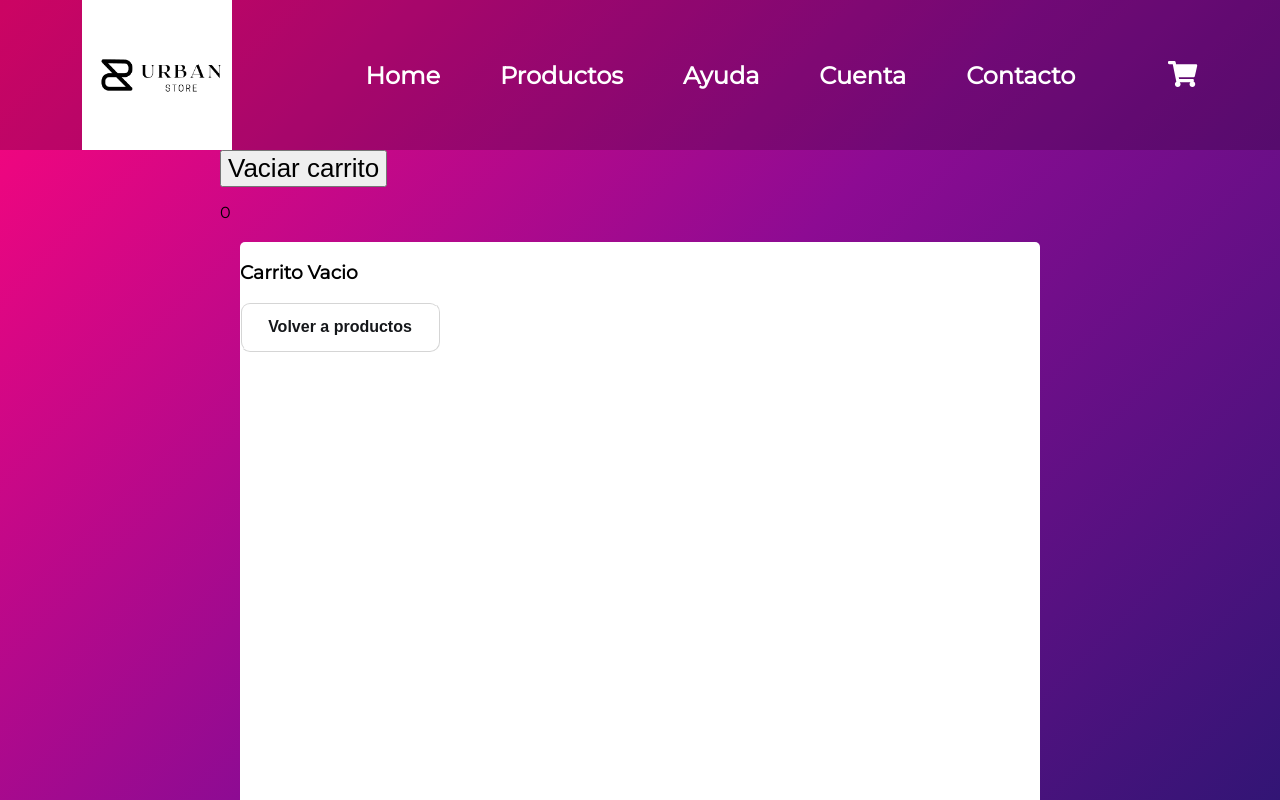
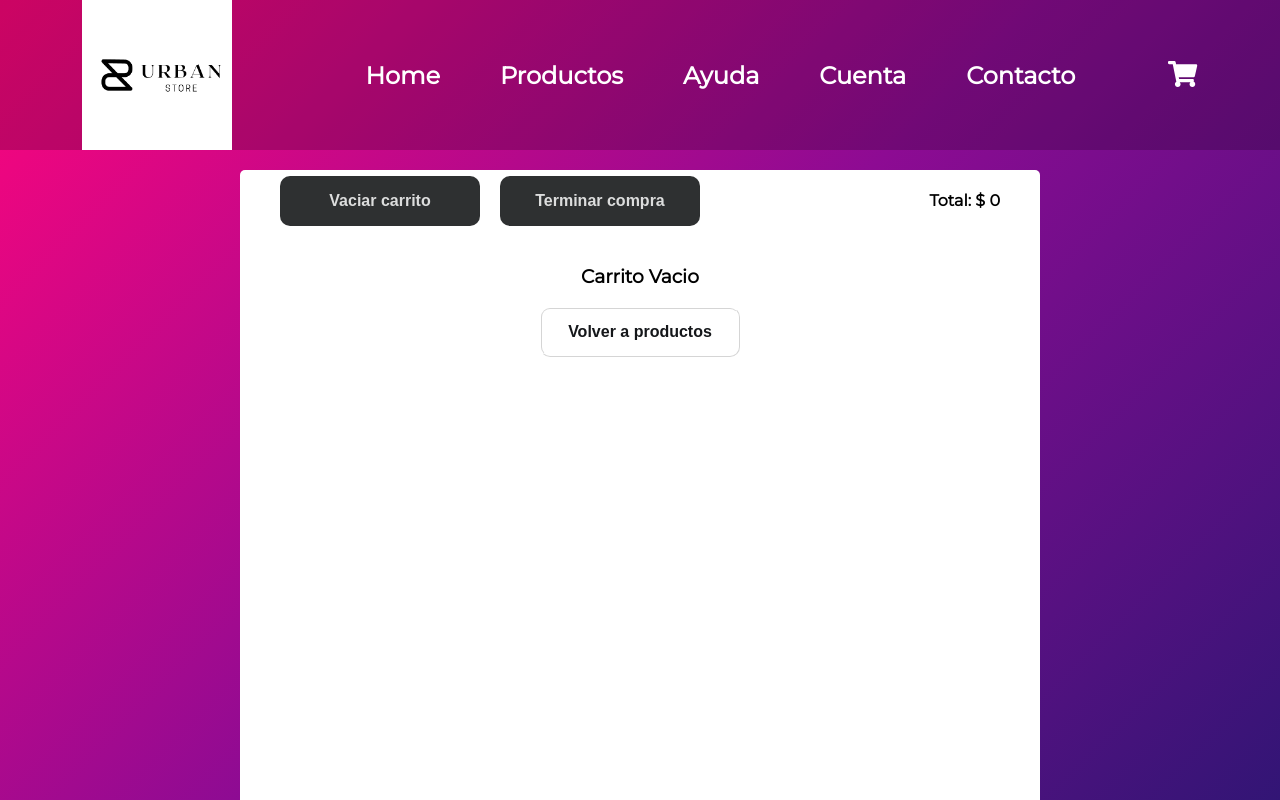
Before and after one commit to JuliErre/urbanStore, a React (Vite) app: page /cart in a window 1280 px wide. Shown: the top 800 px of the page. Built offline with nearby package versions, Linux system fonts and the light colour scheme.

Commit message:
le cambie el estilo al carrito

```diff
--- a/package.json
+++ b/package.json
@@ -9,14 +9,16 @@
   "dependencies": {
     "@fortawesome/fontawesome-svg-core": "^1.2.36",
     "@fortawesome/free-brands-svg-icons": "^5.15.4",
+    "@fortawesome/free-regular-svg-icons": "^5.15.4",
     "@fortawesome/free-solid-svg-icons": "^5.15.4",
     "@fortawesome/react-fontawesome": "^0.1.16",
+    "firebase": "^9.6.1",
     "react": "^17.0.0",
     "react-dom": "^17.0.0",
     "react-router-dom": "^6.1.1"
   },
   "devDependencies": {
     "@vitejs/plugin-react": "^1.0.0",
-    "vite": "^2.6.4"
+    "vite": "^2.7.6"
   }
 }
--- a/src/components/Cart.css
+++ b/src/components/Cart.css
@@ -4,6 +4,7 @@
     align-items: flex-start;
     justify-content: flex-start;
     background-color: white;
+    max-width: 100%;
     width: 800px;
     min-height:700px;
     height: auto;
@@ -15,7 +16,46 @@
     display: flex;
     flex-direction: row;
     align-items: center;
-    justify-content: center;
+    justify-content: flex-start;
     gap: 15px;
+    border-width:  0px 0px 1px 0px;
+    border-style: solid;
+    width: 100%;
+    font-size: 1.5rem;
+    margin-bottom: 15px;
 
 }
+
+.btnBlack{
+    border-radius: 10px;
+    background: #2e3031;
+    color: rgba(255, 255, 255, 0.835);
+    font-size: 1rem;
+    width: 200px;
+    height: 50px;
+    font-weight: bold;
+    border-style: none;
+}
+
+.head{
+    align-self: center;
+    display: flex;
+    align-items: center;
+    justify-content: space-between;
+    width: 90%;
+    max-width: 100%;
+
+}
+.head div{
+    display: flex;
+    align-items: center;
+   gap: 20px
+}
+
+.carritoVacio{
+    align-self: center;
+    display: flex;
+    align-items: center;
+    justify-content: center;
+    flex-direction: column;
+}
--- a/src/components/Cart.jsx
+++ b/src/components/Cart.jsx
@@ -4,49 +4,59 @@ import { CartContext } from './CartContext'
 import './Cart.css'
 import { Link } from 'react-router-dom'
 import { useEffect, useState } from 'react/cjs/react.development'
+import { FontAwesomeIcon } from '@fortawesome/react-fontawesome';
+import { faTrash } from '@fortawesome/free-solid-svg-icons';
+
 
 
 function Cart() {
-    const [total,setTotal] = useState()
+    const [total, setTotal] = useState()
 
     const { cartList, clearCart, removeProduct } = useContext(CartContext)
     console.log(CartContext)
-    useEffect(()=> {
-        let totals = 0
-     cartList.forEach(prod=> {
-         totals+=prod.precioTotal
+     useEffect(() => {
+         let precioTotal = 0
+         cartList.forEach(prod => {
+             precioTotal += prod.precioTotal
 
-     });
-     setTotal(totals)
-    }, [cartList])
+         });
+         setTotal(precioTotal)
+     }, [cartList])
+
 
     return (
-        <div>
-            <button onClick={clearCart}>Vaciar carrito</button>
-            <p>{total}</p>
+
+
+
             <div className="cartList">
+                <div className="head">
+                    <div>
+                        <button className="btnBlack" onClick={clearCart}>Vaciar carrito</button>
+                        <button className="btnBlack">Terminar compra</button>
+                    </div>
+                    <h4>Total: $ {total} </h4>
+                </div>
+
                 {cartList.length ?
                     cartList.map(prod =>
                         <div className="itemCart" key={prod.id}>
                             <img src={prod.img} alt="" />
                             <h3>{prod.name}</h3>
                             <h4>{prod.cantidad}</h4>
-                            <h4> $ {prod.precioTotal} </h4>
-                            <button onClick={() =>removeProduct(prod)}>eliminar</button>
+                            <h4>  $ {prod.precioTotal} </h4>
+                            <button onClick={() => removeProduct(prod)} > <FontAwesomeIcon icon={faTrash} /></button>
                         </div>
                     )
-                    : <div>
+
+                    : <div className="carritoVacio">
                         <h3>Carrito Vacio</h3>
                         <Link to={'/productos'} > <button className="btnBlue"> Volver a productos </button> </Link>
                     </div>
                 }
 
+            </div>
 
 
-
-            </div>
-            <button>Terminar compra</button>
-        </div>
 
 
     )
--- a/src/main.jsx
+++ b/src/main.jsx
@@ -2,6 +2,28 @@ import React from 'react'
 import ReactDOM from 'react-dom'
 import './index.css'
 import App from './App'
+
+// Import the functions you need from the SDKs you need
+import { initializeApp } from "firebase/app";
+import { getAnalytics } from "firebase/analytics";
+// TODO: Add SDKs for Firebase products that you want to use
+// https://firebase.google.com/docs/web/setup#available-libraries
+
+// Your web app's Firebase configuration
+// For Firebase JS SDK v7.20.0 and later, measurementId is optional
+const firebaseConfig = {
+  apiKey: "AIzaSyAfejvmjhwr9cFCt8KfCN27ko1TwgyXBts",
+  authDomain: "urbanstore-8ce7a.firebaseapp.com",
+  projectId: "urbanstore-8ce7a",
+  storageBucket: "urbanstore-8ce7a.appspot.com",
+  messagingSenderId: "861568492342",
+  appId: "1:861568492342:web:f543be8b24a958e3548997",
+  measurementId: "G-30S3PMTDCY"
+};
+
+// Initialize Firebase
+const app = initializeApp(firebaseConfig);
+const analytics = getAnalytics(app);
 
 ReactDOM.render(
   <React.StrictMode>
```
Also changed, not shown: 1 other file (tests, documents, lock files or other folders).
